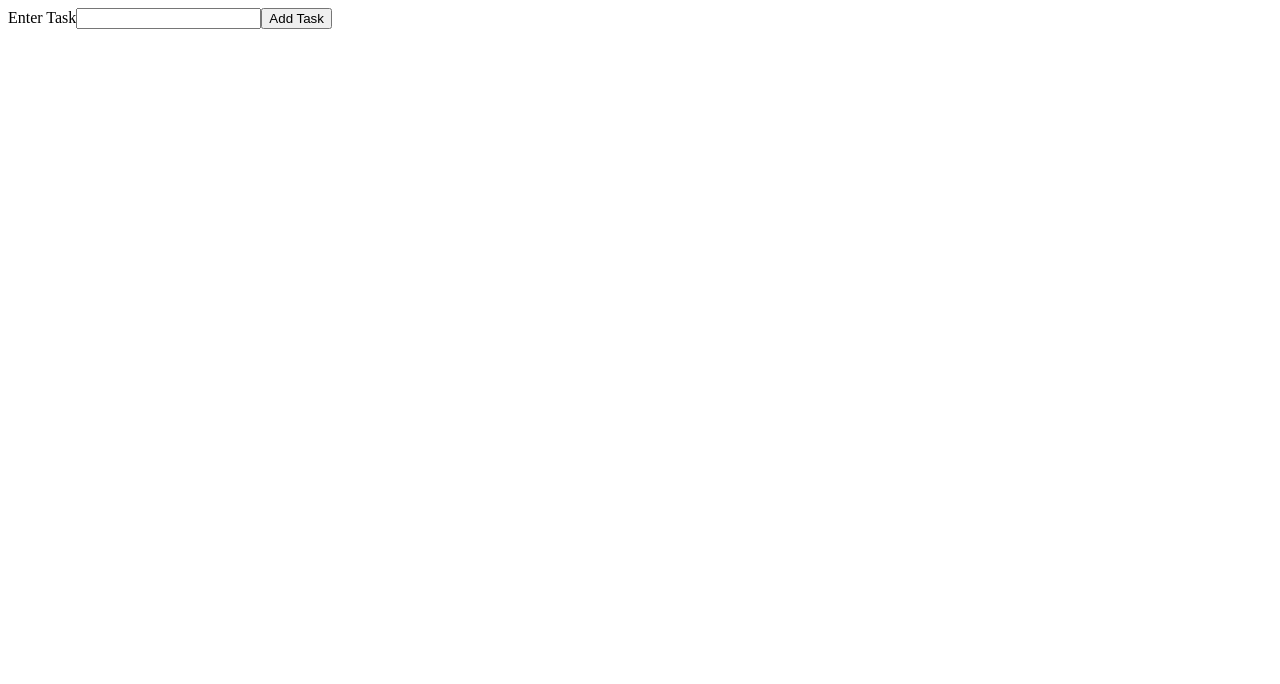
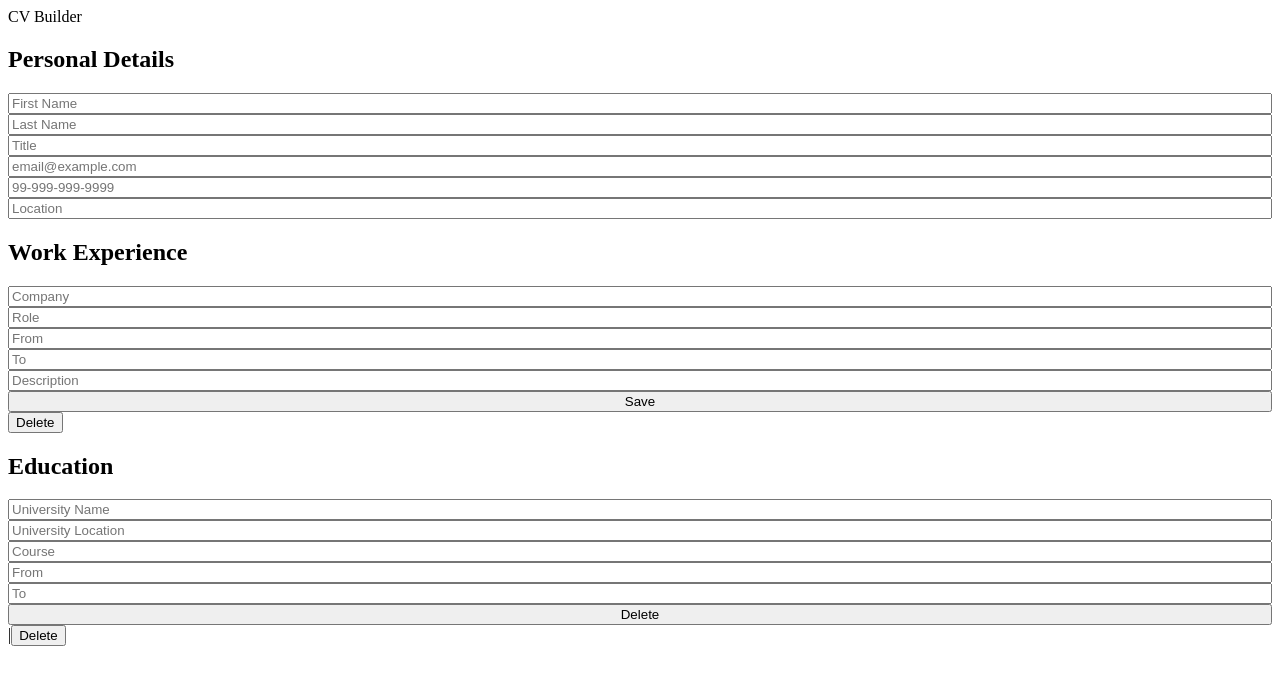
Before and after one commit to Abstractmachina/odin_12_cv-app, a React (Create React App) app: page / in a window 1280 px wide. Shown: the top 684 px of the page. Built offline with nearby package versions, Linux system fonts and the light colour scheme.

Commit message:
basic skeleton for form added

```diff
--- a/package.json
+++ b/package.json
@@ -35,5 +35,8 @@
       "last 1 firefox version",
       "last 1 safari version"
     ]
+  },
+  "devDependencies": {
+    "sass": "^1.57.1"
   }
 }
--- a/src/App.js
+++ b/src/App.js
@@ -1,58 +1,62 @@
 import React, { Component } from 'react';
 import uniqid from 'uniqid';
-import Overview from './components/Overview';
+import Form from './components/Form'
 // import './App.css';
+
+import './styles/style.scss';
 
 class App extends Component {
   constructor() {
     super();
 
-    this.state = {
-      task: {
-        text: '',
-        id: uniqid(),
-        nr: -1,
-      },
-      tasks: [],
-      count: 1,
-    }
+    // this.state = {
+    //   task: {
+    //     text: '',
+    //     id: uniqid(),
+    //     nr: -1,
+    //   },
+    //   tasks: [],
+    //   count: 1,
+    // }
   }
 
 
-  handleChange = (e) => {
-    this.setState({
-      task: {
-        text: e.target.value,
-        id: this.state.task.id,
-        nr: this.state.count,
-      }
-    });
-  }
+  // handleChange = (e) => {
+  //   this.setState({
+  //     task: {
+  //       text: e.target.value,
+  //       id: this.state.task.id,
+  //       nr: this.state.count,
+  //     }
+  //   });
+  // }
 
-  onSubmitTask = (e) => {
-    e.preventDefault();
-    this.setState({
-      task: {
-        text: '',
-        id: uniqid(),
-        // nr: this.state.count,
-      },
-      tasks: this.state.tasks.concat(this.state.task),
-      count: this.state.count +=1,
-    });
-  }
+  // onSubmitTask = (e) => {
+  //   e.preventDefault();
+  //   this.setState({
+  //     task: {
+  //       text: '',
+  //       id: uniqid(),
+  //       // nr: this.state.count,
+  //     },
+  //     tasks: this.state.tasks.concat(this.state.task),
+  //     count: this.state.count +=1,
+  //   });
+  // }
 
   render(){
-    const {task, tasks } = this.state;
+    // const {task, tasks } = this.state;
 
     return (
       <div>
-        <form onSubmit={this.onSubmitTask}>
+        <header>CV Builder</header>
+        <Form/>
+        {/* <form onSubmit={this.onSubmitTask}>
           <label htmlFor='"taskInput'>Enter Task</label>
           <input onChange={this.handleChange} value={task.text} type='text' id = 'taskInput'/>
           <button type='submit'>Add Task</button>
         </form>
-        <Overview tasks={tasks} />
+        <Overview tasks={tasks} /> */}
       </div>
     );
   }
--- /dev/null
+++ b/src/components/Education.js
@@ -0,0 +1,30 @@
+import { Component } from "react";
+
+class Education extends Component {
+    constructor(props) {
+        super(props);
+
+        this.state = {
+
+        }
+    }
+
+    render() {
+        return (
+            <div className="education">
+                <h2>Education</h2>
+                <form>
+                <input type="text" id="uniName" name="uniName" placeholder="University Name"/>
+                <input type="text" id="uniLoc" name="uniLoc" placeholder="University Location"/>
+                <input type="text" id="course" name="course" placeholder="Course"/>
+                <input type="text" id="from" name="from" placeholder="From"/>
+                <input type="text" id="to" name="to" placeholder="To"/>
+                <button type="submit">Delete</button>
+                </form>
+                |<button id="btn_delete">Delete</button>
+            </div>
+        );
+    }
+}
+
+export default Education;
--- /dev/null
+++ b/src/components/Form.js
@@ -0,0 +1,53 @@
+import React, {useState, useEffect, Component} from "react";
+import PersonalInfo from './PersonalInfo'
+import WorkExperience from "./WorkExperience";
+import Education from './Education'
+
+class Form extends Component {
+    // const {tasks} = props;
+
+    constructor(props) {
+        super(props);
+    }
+//     const [tasks, setTasks] = useState(props.tasks);
+
+//     useEffect(() => {
+//         setTasks(props.tasks);
+//     }, [props])
+
+//     function onDeleteItem (e) {
+
+//         let idx = -1;
+//         for (let i = 0; i < tasks.length; i++) {
+//             if (tasks[i].id === e.target.id) {
+//                 idx = i;
+//                 break;
+//             }
+//         }
+//         console.log('id: '+idx);
+//         console.log('tasks: '+tasks);
+//         console.log('length: ' + tasks.length);
+//             setTasks(tasks.splice(idx, 1));
+//             console.log(tasks.length);
+
+// }
+render() {
+    return (
+        <div className="form">
+            <PersonalInfo/>
+            <WorkExperience/>
+            <Education/>
+
+            {/* {
+                // console.log(tasks);
+            tasks.map((task) => {
+                return <li key={task.id}>{task.nr}. {task.text}
+                    <button id={task.id} onClick={onDeleteItem} >delete</button>
+                </li>
+            })
+            } */}
+        </div>
+    )}
+}
+
+export default Form;
--- /dev/null
+++ b/src/components/PersonalInfo.js
@@ -0,0 +1,24 @@
+import { Component } from "react";
+
+class PersonalInfo extends Component {
+    constructor(props){
+        super(props);
+    }
+
+    render() {
+        return (
+        <div className="personalInfo">
+            <h2>Personal Details</h2>
+            <form>
+                <input type='text' id="firstName" name="firstName" placeholder="First Name"/>
+                <input type='text' id="lastName" name="lastName" placeholder="Last Name"/>
+                <input type='text' id="title" name="title" placeholder="Title"/>
+                <input type='text' id="email" name="email" placeholder="email@example.com"/>
+                <input type='text' id="phone" name="phone" placeholder="99-999-999-9999"/>
+                <input type='text' id="location" name="location" placeholder="Location"/>
+            </form>
+        </div>
+    )}
+}
+
+export default PersonalInfo;
--- /dev/null
+++ b/src/components/WorkExperience.js
@@ -0,0 +1,30 @@
+import { Component } from "react";
+
+class WorkExperience extends Component {
+    constructor(props) {
+        super (props);
+
+        this.state = {
+            added: false,
+        }
+    }
+
+    render() {
+        return (
+            <div className="workExperience">
+                <h2>Work Experience</h2>
+                <form>
+                    <input type="text" id="company" name="company" placeholder="Company"/>
+                    <input type="text" id="role" name="role" placeholder="Role"/>
+                    <input type="text" id="from" name="from" placeholder="From"/>
+                    <input type="text" id="to" name="to" placeholder="To"/>
+                    <input type="text" id="description" name="description" placeholder="Description"/>
+                    <button type="submit">Save</button>
+                </form>
+                <button id="btn_delete">Delete</button>
+            </div>
+        );
+    }
+}
+
+export default WorkExperience;
--- /dev/null
+++ b/src/styles/style.scss
@@ -0,0 +1,9 @@
+.form {
+    display: flex;
+    flex-direction: column;
+}
+
+form {
+    display: flex;
+    flex-direction: column;
+}
```
Also changed, not shown: src/components/Preview.js (added, +11 -0 lines), 1 other file (tests, documents, lock files or other folders).
